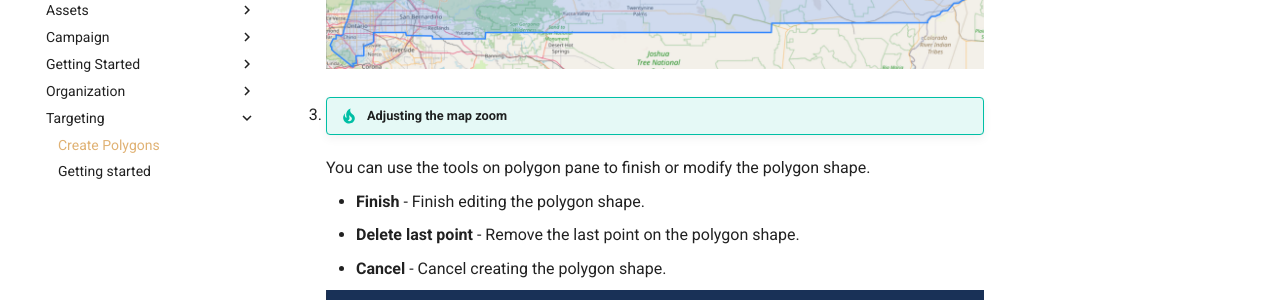
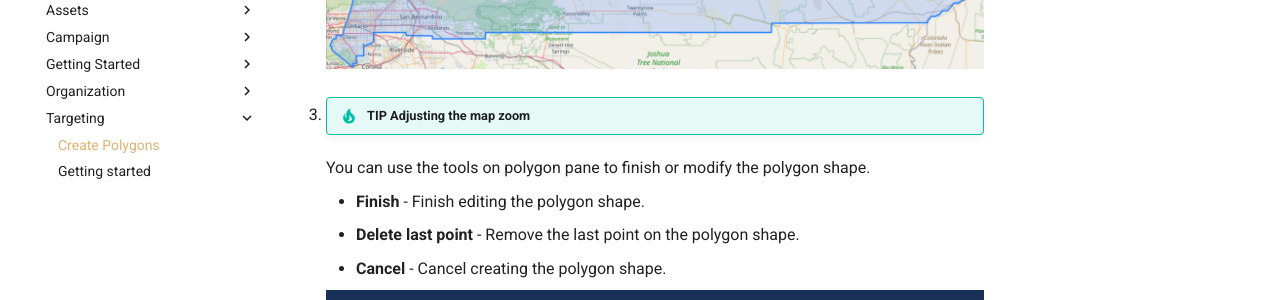
Before and after one commit to ogiovanniruiz/ampDocs, an MkDocs documentation site: the page built from docs/Targeting/create-polygons.md, in a window 1280 px wide and 900 px high, scrolled down 1036 px. Shown: the part 152-452 px from the top of the window. Built offline with MkDocs 1.6.1 and Material for MkDocs 9.7.7, drawn with Linux system fonts in a browser that asks for light colours.

Commit message:
Update Targeting “create-polygons”

```diff
--- a/docs/Targeting/create-polygons.md
+++ b/docs/Targeting/create-polygons.md
@@ -14,7 +14,7 @@ layout: docs
 <br><br>
 ![](../../images/targeting-polygon-step2.jpg)
 
-3. !!! tip "Adjusting the map zoom"
+3. !!! tip "**TIP** Adjusting the map zoom"
 
     You can use the tools on polygon pane to finish or modify the polygon shape.
     <ul>
```
